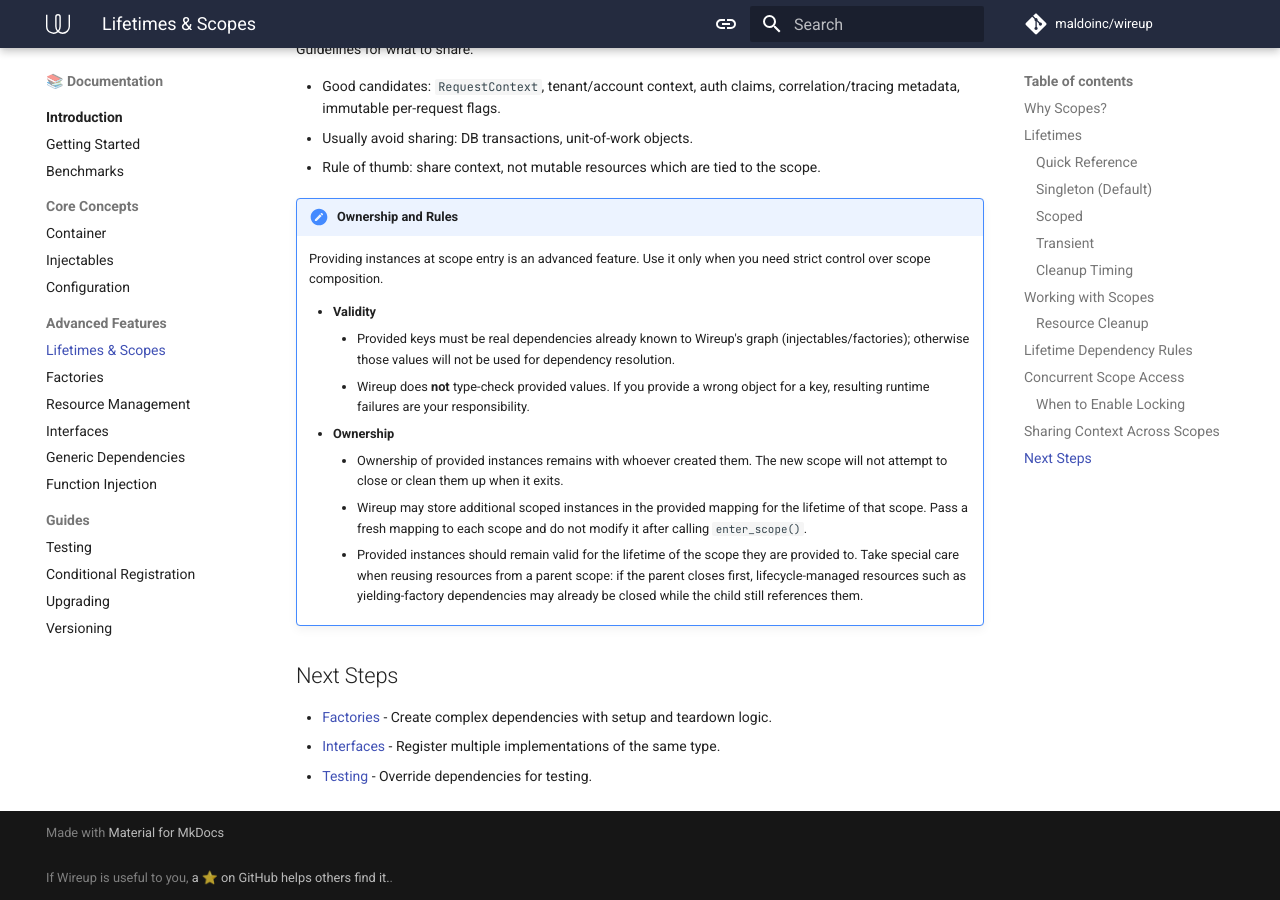
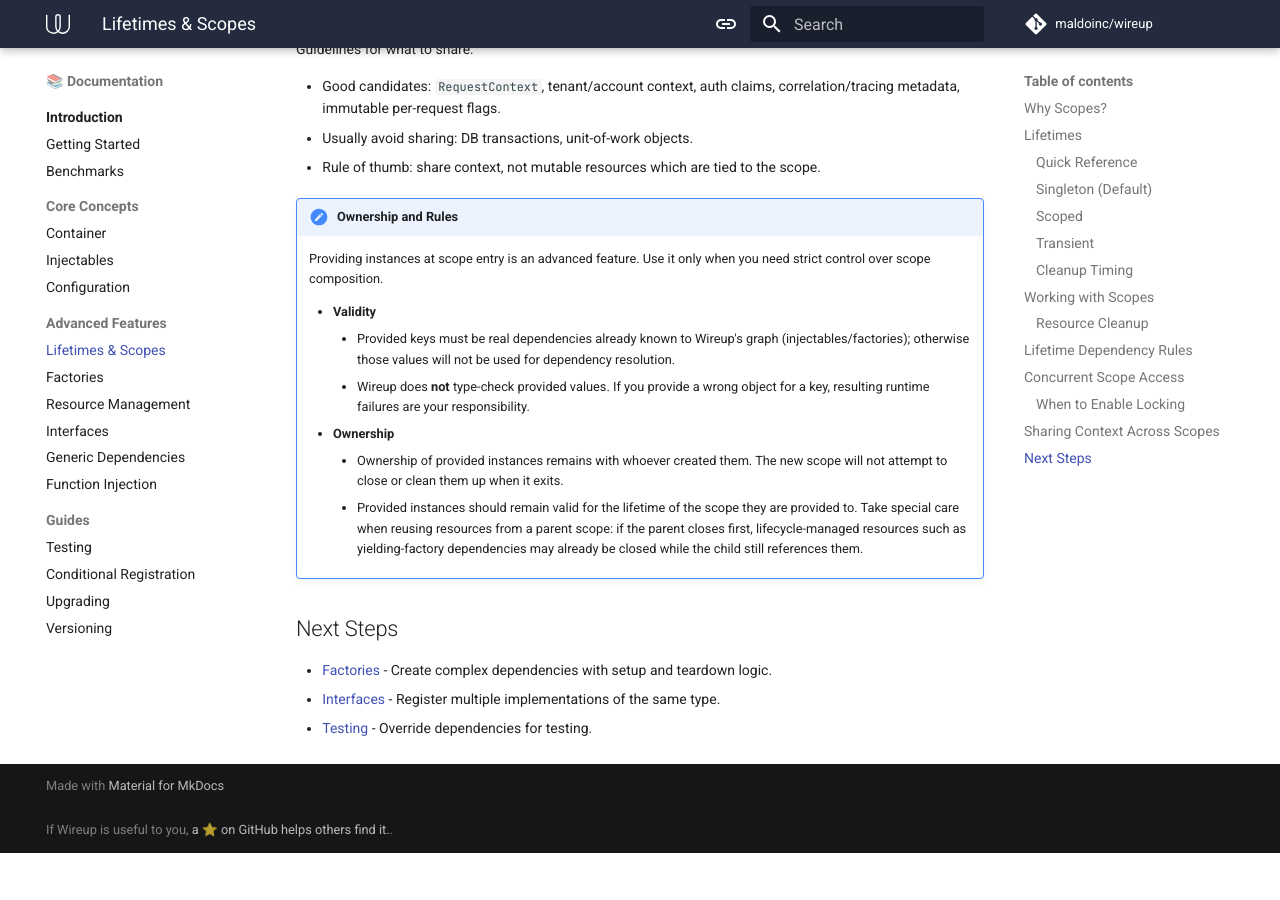
Before and after one commit to maldoinc/wireup, an MkDocs documentation site: the page built from docs/pages/lifetimes_and_scopes.md, in a window 1280 px wide and 900 px high, scrolled down 4821 px. Built offline with MkDocs 1.6.1 and Material for MkDocs 9.7.7, drawn with Linux system fonts in a browser that asks for light colours; comment, search, counter and statistics services are not loaded; the version menu is left out; after the commit the page ends 5674 px from its top, so only the background shows below that.

Commit message:
Simplify enter_scope api's provided values

```diff
--- a/docs/pages/lifetimes_and_scopes.md
+++ b/docs/pages/lifetimes_and_scopes.md
@@ -274,15 +274,10 @@ Guidelines for what to share:
     * **Validity**
         * Provided keys must be real dependencies already known to Wireup's graph (injectables/factories); otherwise those
         values will not be used for dependency resolution.
-        * Wireup does **not** type-check provided values. If you provide a wrong object for a key, resulting runtime failures are
-        your responsibility.
+        * Wireup does **not** type-check provided values. If you provide a wrong object for a key, resulting runtime failures are your responsibility.
     * **Ownership**
         * Ownership of provided instances remains with whoever created them. The new scope will not attempt to close or clean them up when it exits.
-        * Wireup may store additional scoped instances in the provided mapping for the lifetime of that scope. Pass a fresh
-        mapping to each scope and do not modify it after calling `enter_scope()`.
-        * Provided instances should remain valid for the lifetime of the scope they are provided to. Take special care when
-        reusing resources from a parent scope: if the parent closes first, lifecycle-managed resources such as yielding-factory
-        dependencies may already be closed while the child still references them.
+        * Provided instances should remain valid for the lifetime of the scope they are provided to. Take special care when reusing resources from a parent scope: if the parent closes first, lifecycle-managed resources such as yielding-factory dependencies may already be closed while the child still references them.
 
 ## Next Steps
 
```
Also changed, not shown: 2 other files.
